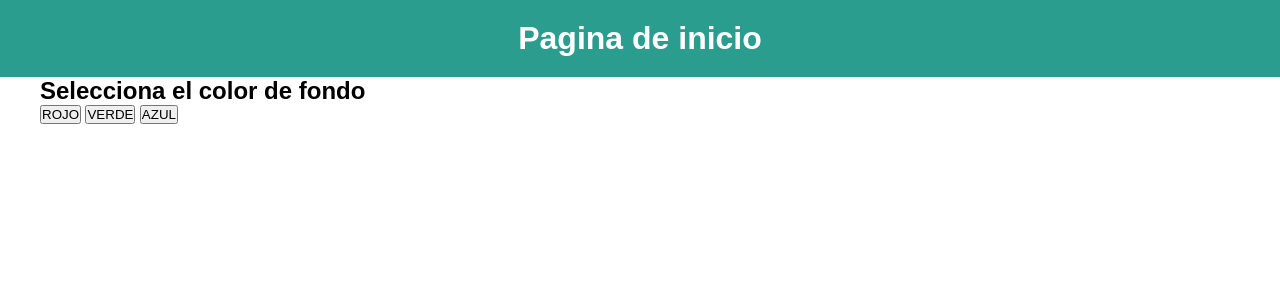
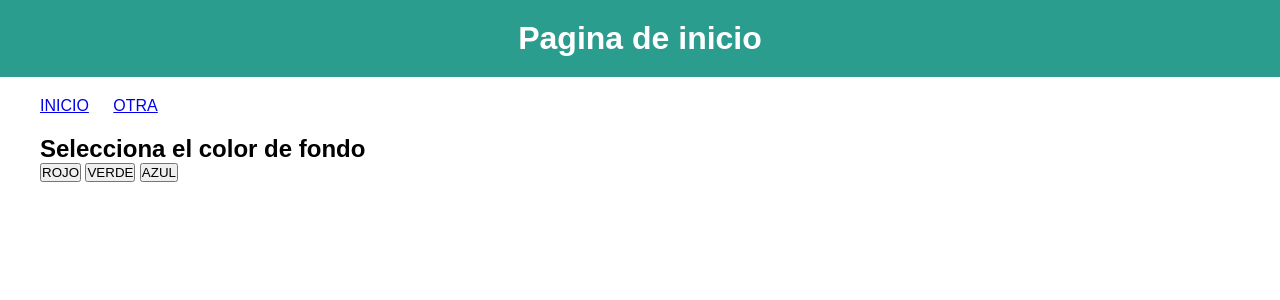
Before and after one commit to isaacFierrog/heroku-mvc, a Flask app: page / in a window 1280 px wide. Shown: the top 300 px of the page. Run offline with Flask 2, Linux system fonts and the light colour scheme.

Commit message:
Segundo commit

```diff
--- a/app.py
+++ b/app.py
@@ -11,5 +11,10 @@ def index():
     return render_template('index.html')
 
 
+@app.route('/otra-pagina')
+def otra_pagina():
+    return render_template('nueva-pagina.html')
+
+
 if __name__ == '__main__':
     app.run()
--- a/static/css/styles.css
+++ b/static/css/styles.css
@@ -26,3 +26,11 @@ body{
     text-align: center;
     color: white;
 }
+
+/*Estilos nav*/
+.nav{
+    padding: 2rem 0;
+}
+.nav a{
+    margin-right: 2rem;
+}
--- a/templates/base.html
+++ b/templates/base.html
@@ -12,6 +12,13 @@
     <link rel="stylesheet" href="{{ url_for('static', filename='css/styles.css') }}">
 </head>
 <body>
+    <header class="header">
+        <h1 class="header__titulo">{% block header %}{% endblock %}</h1>
+    </header>
+    <nav class="nav container">
+        <a href="{{ url_for('index') }}">INICIO</a>
+        <a href="{{ url_for('otra_pagina') }}">OTRA</a>
+    </nav>
     {% block contenido %}
     {% endblock %}
 
--- a/templates/index.html
+++ b/templates/index.html
@@ -1,9 +1,8 @@
 {% extends 'base.html' %}
 
+{% block header %}Pagina de inicio{% endblock %}
+
 {% block contenido %}
-    <header class="header">
-        <h1 class="header__titulo">Pagina de inicio</h1>
-    </header>
     <main class="container">
         <h2>Selecciona el color de fondo</h2>
         <article class="botones">
```
Also changed, not shown: templates/nueva-pagina.html (added, +9 -0 lines).
